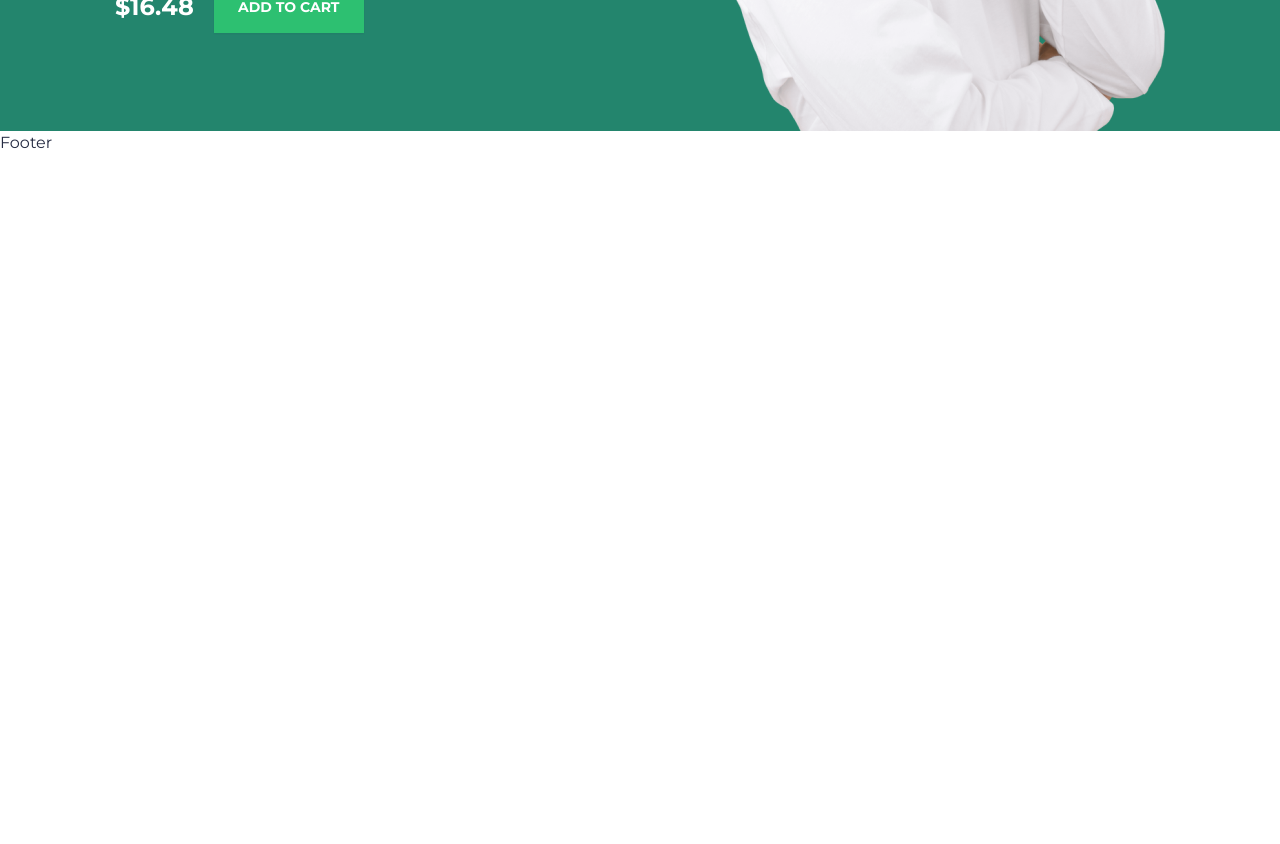
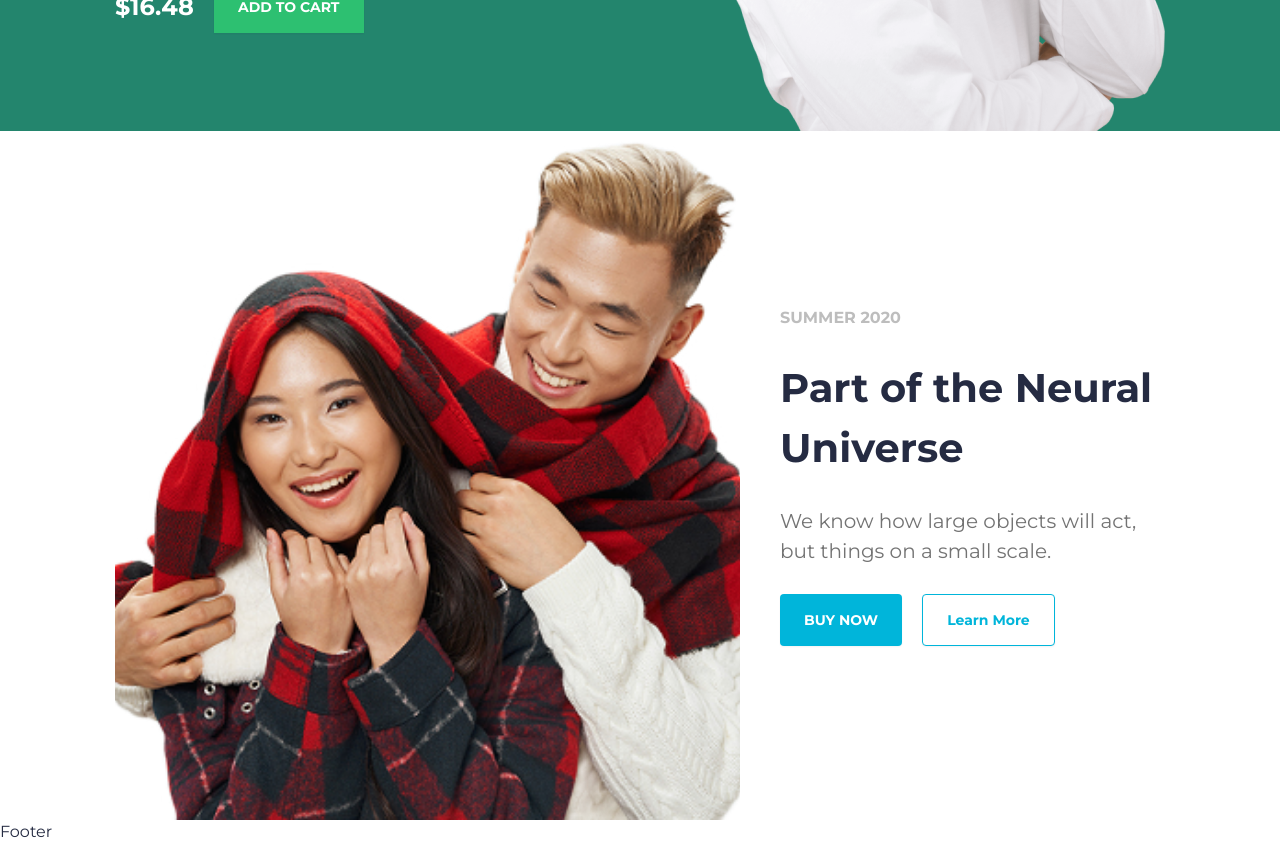
Before and after one commit to salih-sengul/E-Commerce, a React (Vite) app: page / in a window 1280 px wide. Shown: the part 3880-4724 px from the top of the page. Before the commit the page ends 4035 px from the top, so only its background shows below. Built offline with nearby package versions, Linux system fonts and the light colour scheme.

Commit message:
collection bitti

```diff
--- /dev/null
+++ b/src/components/Collection.jsx
@@ -0,0 +1,46 @@
+import React from "react";
+import {
+  Carousel,
+  CarouselContent,
+  CarouselItem,
+  CarouselNext,
+  CarouselPrevious,
+} from "@/components/ui/carousel";
+import { Button } from "./ui/button";
+
+export const Collection = () => {
+  return (
+    <div className="flex items-center justify-center">
+      <div className="mx-10 flex max-w-[1050px] flex-col gap-7 lg:h-[689px] lg:flex-row lg:gap-10">
+        <div className="order flex w-full flex-col items-center justify-center gap-7 text-center lg:order-last lg:items-start lg:text-left">
+          <div className="h5 text-muted-text-color">SUMMER 2020</div>
+          <div className="h2">Part of the Neural Universe</div>
+          <div className="h4 text-second-text-color lg:max-w-[369px]">
+            We know how large objects will act, but things on a small scale.
+          </div>
+          <div className="flex flex-col gap-5 lg:flex-row lg:items-center">
+            <Button
+              variant={"default"}
+              size={"lg"}
+              className="bg-slider-bg hover:bg-slider-bg/80 text-light-text-color font-bold"
+            >
+              BUY NOW
+            </Button>
+            <Button
+              variant={"default"}
+              size={"lg"}
+              className="text-slider-bg border-slider-bg hover:bg-muted-foreground/10 border-1 bg-white font-bold"
+            >
+              Learn More
+            </Button>
+          </div>
+        </div>
+        <img
+          className="lg:h-auto lg:max-w-[625px] lg:object-cover"
+          src="assets/couple.png"
+          alt=""
+        />
+      </div>
+    </div>
+  );
+};
--- a/src/index.css
+++ b/src/index.css
@@ -42,6 +42,7 @@
   --sidebar-ring: oklch(0.708 0 0);
   --success-color: oklch(71.5% 0.16697 153.9);
   --secondary-color-1: oklch(55.5% 0.096045 172.5);
+  --muted-text-color: oklch(79.9% 0 0);
 }
 
 @layer base {
@@ -149,6 +150,7 @@ body {
   --color-slider-bg: #00b5da;
   --color-success-color: oklch(71.5% 0.16697 153.9);
   --color-secondary-color-1: var(--secondary-color-1);
+  --color-muted-text-color: var(--muted-text-color);
 }
 
 .dark {
--- a/src/pages/HomePage.jsx
+++ b/src/pages/HomePage.jsx
@@ -1,4 +1,5 @@
 import BestSeller from "@/components/BestSeller";
+import { Collection } from "@/components/Collection";
 import EditorsPick from "@/components/EditorsPick";
 import Gemini from "@/components/gemini";
 import Slider from "@/components/Slider";
@@ -21,6 +22,7 @@ const HomePage = () => {
           <Slider2 />
         </div>
       </div>
+      <Collection />
     </div>
   );
 };
```
Also changed, not shown: public/assets/couple.png (added).
